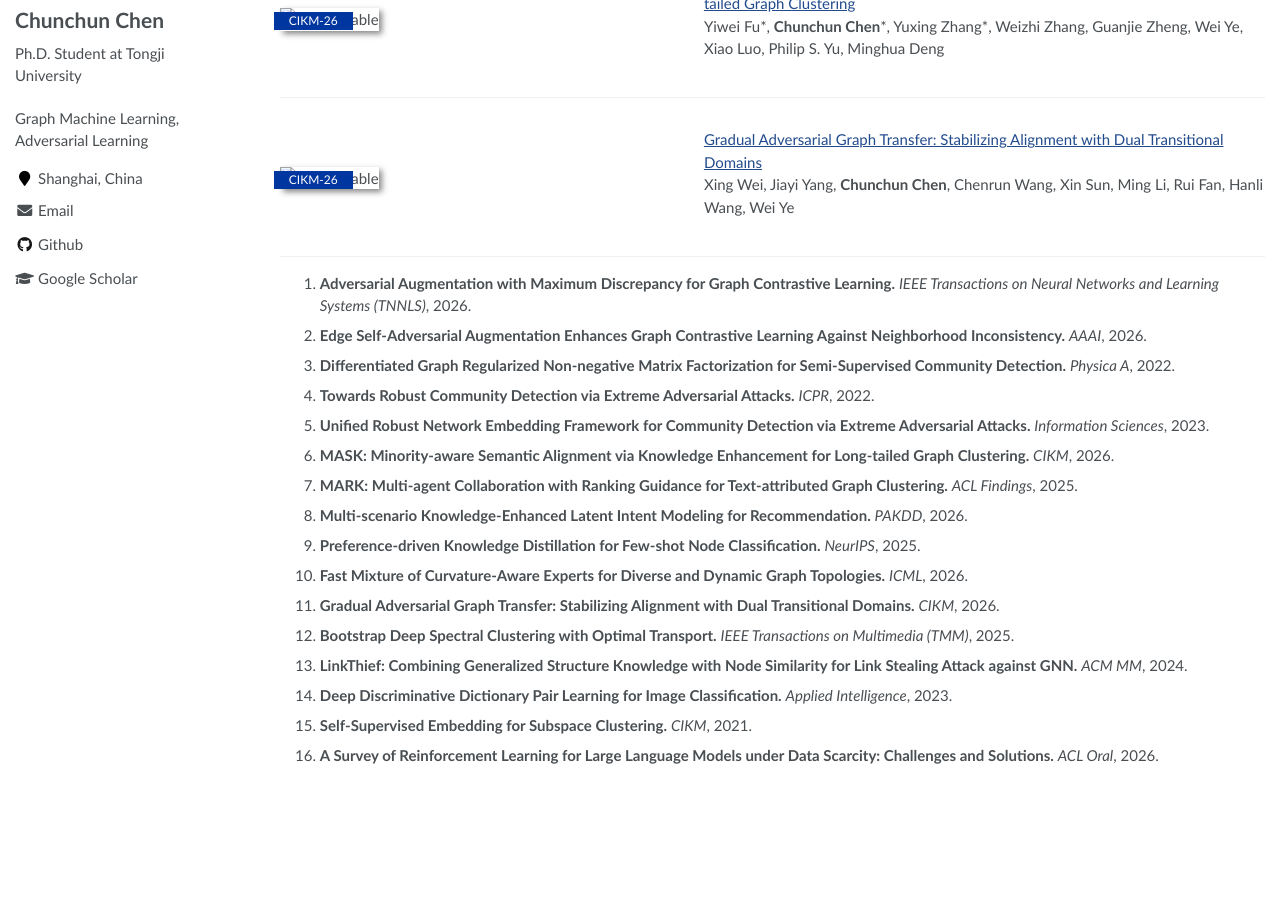
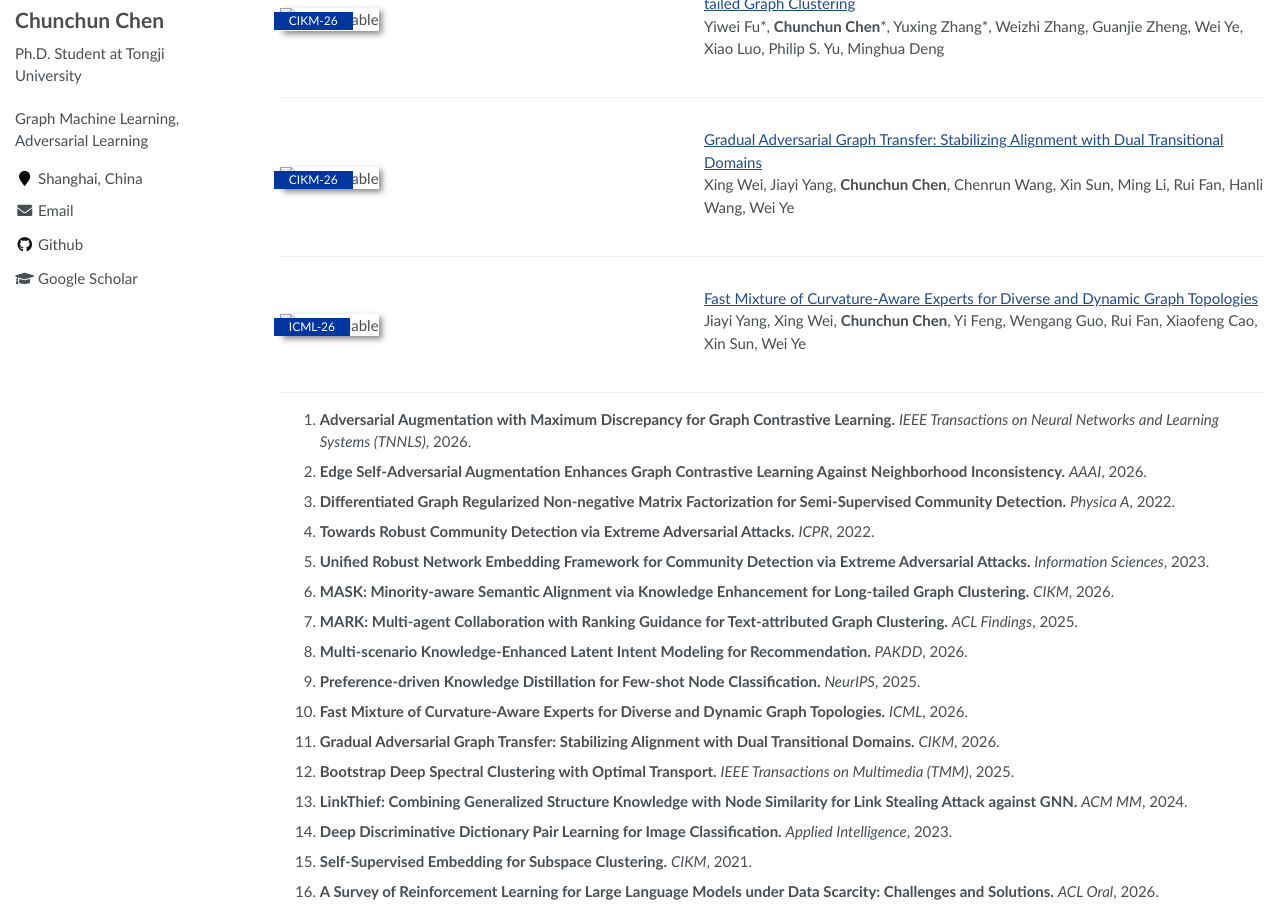
Before and after one commit to CCChen-GEEX/CCChen-GEEX.github.io, a Jekyll site: the page built from _pages/includes/pub.md, in a window 1280 px wide and 1187 px high, cut to the strip 269-1187 px from the top of the window. Built offline with Jekyll 4.4.1, drawn with Linux system fonts in a browser that asks for light colours; our own code applies the rules of GitHub Pages for plain Markdown files.

Commit message:
Update pub.md

```diff
--- a/_pages/includes/pub.md
+++ b/_pages/includes/pub.md
@@ -19,6 +19,14 @@ Xing Wei, Jiayi Yang, **Chunchun Chen**, Chenrun Wang, Xin Sun, Ming Li, Rui Fan
 </div>
 </div>
 
+<div class='paper-box'><div class='paper-box-image'><div><div class="badge">ICML-26</div><img src='images/DyGMoCE.png' alt="not available" width="100%"></div></div>
+<div class='paper-box-text' markdown="1">
+
+[Fast Mixture of Curvature-Aware Experts for Diverse and Dynamic Graph Topologies](https://openreview.net/pdf?id=eIZlhnkH2W) \\
+Jiayi Yang, Xing Wei, **Chunchun Chen**, Yi Feng, Wengang Guo, Rui Fan, Xiaofeng Cao, Xin Sun, Wei Ye
+
+</div>
+</div>
 
 1. **Adversarial Augmentation with Maximum Discrepancy for Graph Contrastive Learning.** *IEEE Transactions on Neural Networks and Learning Systems (TNNLS)*, 2026.
 2. **Edge Self-Adversarial Augmentation Enhances Graph Contrastive Learning Against Neighborhood Inconsistency.** *AAAI*, 2026.
```
